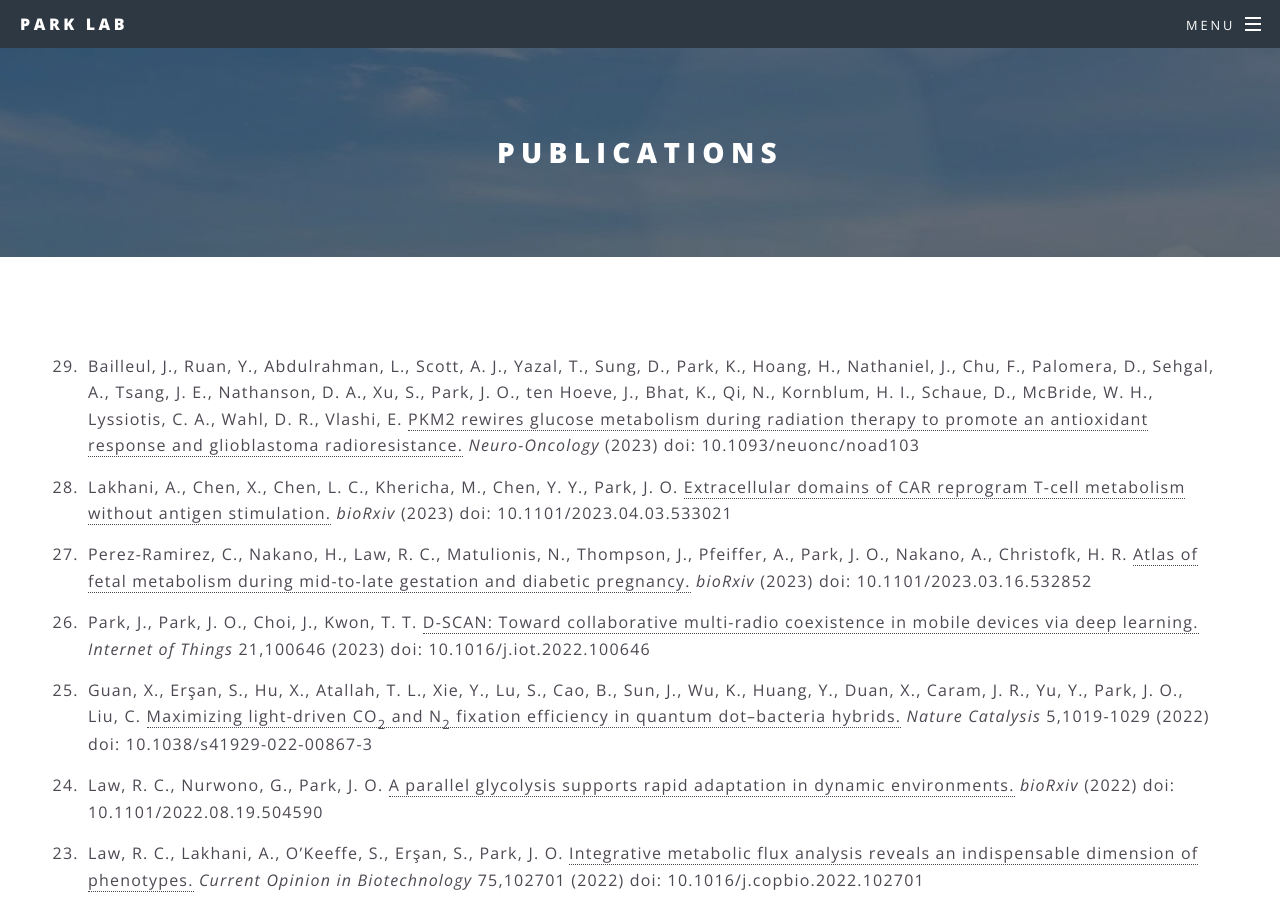
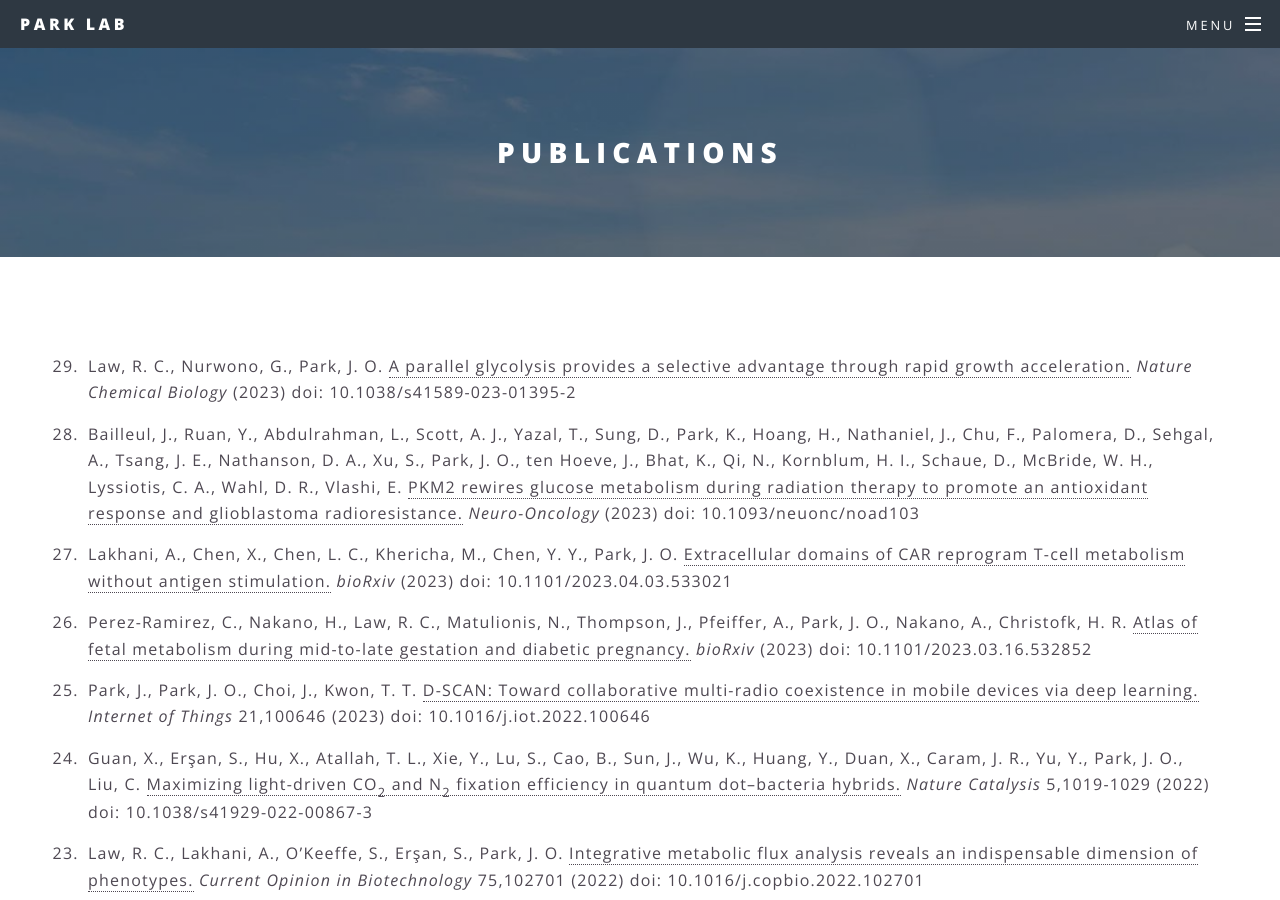
Before and after one commit to jopark/jopark.github.io, a Jekyll site: the page built from publications.html, in a window 1280 px wide and 900 px high. Built offline with Jekyll 4.4.1, drawn with Linux system fonts in a browser that asks for light colours.

Commit message:
Update publications.html

```diff
--- a/publications.html
+++ b/publications.html
@@ -4,12 +4,13 @@ title: Publications
 ---
 
 <ol reversed class="ul2">
+<li>Law, R. C., Nurwono, G., Park, J. O.  <a href="https://doi.org/10.1038/s41589-023-01395-2">A parallel glycolysis provides a selective advantage through rapid growth acceleration.</a> <i>Nature Chemical Biology</i> (2023) doi: 10.1038/s41589-023-01395-2</li>
 <li>Bailleul, J., Ruan, Y., Abdulrahman, L., Scott, A. J., Yazal, T., Sung, D., Park, K., Hoang, H., Nathaniel, J., Chu, F., Palomera, D., Sehgal, A., Tsang, J. E., Nathanson, D. A., Xu, S., Park, J. O., ten Hoeve, J., Bhat, K., Qi, N., Kornblum, H. I., Schaue, D., McBride, W. H., Lyssiotis, C. A., Wahl, D. R., Vlashi, E.  <a href="https://doi.org/10.1093/neuonc/noad103">PKM2 rewires glucose metabolism during radiation therapy to promote an antioxidant response and glioblastoma radioresistance.</a> <i>Neuro-Oncology</i> (2023) doi: 10.1093/neuonc/noad103</li>
 <li>Lakhani, A., Chen, X., Chen, L. C., Khericha, M., Chen, Y. Y., Park, J. O.  <a href="https://doi.org/10.1101/2023.04.03.533021">Extracellular domains of CAR reprogram T-cell metabolism without antigen stimulation.</a> <i>bioRxiv</i> (2023) doi: 10.1101/2023.04.03.533021</li>
 <li>Perez-Ramirez, C., Nakano, H., Law, R. C., Matulionis, N., Thompson, J., Pfeiffer, A., Park, J. O., Nakano, A., Christofk, H. R.   <a href="https://doi.org/10.1101/2023.03.16.532852">Atlas of fetal metabolism during mid-to-late gestation and diabetic pregnancy.</a> <i>bioRxiv</i> (2023) doi: 10.1101/2023.03.16.532852</li>
 <li>Park, J., Park, J. O., Choi, J., Kwon, T. T.  <a href="https://doi.org/10.1016/j.iot.2022.100646">D-SCAN: Toward collaborative multi-radio coexistence in mobile devices via deep learning.</a> <i>Internet of Things</i> 21,100646 (2023) doi: 10.1016/j.iot.2022.100646</li>
 <li>Guan, X., Erşan, S., Hu, X., Atallah, T. L., Xie, Y., Lu, S., Cao, B., Sun, J., Wu, K., Huang, Y., Duan, X., Caram, J. R., Yu, Y., Park, J. O., Liu, C.  <a href="https://doi.org/10.1038/s41929-022-00867-3">Maximizing light-driven CO<sub>2</sub> and N<sub>2</sub> fixation efficiency in quantum dot–bacteria hybrids.</a> <i>Nature Catalysis</i> 5,1019-1029 (2022) doi: 10.1038/s41929-022-00867-3</li>
-<li>Law, R. C., Nurwono, G., Park, J. O.  <a href="https://doi.org/10.1101/2022.08.19.504590">A parallel glycolysis supports rapid adaptation in dynamic environments.</a> <i>bioRxiv</i> (2022) doi: 10.1101/2022.08.19.504590</li>
+<!-- <li>Law, R. C., Nurwono, G., Park, J. O.  <a href="https://doi.org/10.1101/2022.08.19.504590">A parallel glycolysis supports rapid adaptation in dynamic environments.</a> <i>bioRxiv</i> (2022) doi: 10.1101/2022.08.19.504590</li> -->
 <li>Law, R. C., Lakhani, A., O’Keeffe, S., Erşan, S., Park, J. O.  <a href="https://www.sciencedirect.com/science/article/pii/S0958166922000283">Integrative metabolic flux analysis reveals an indispensable dimension of phenotypes.</a> <i>Current Opinion in Biotechnology</i> 75,102701 (2022) doi: 10.1016/j.copbio.2022.102701</li>
 <li>Polasko, A. L., Miao, Y., Kwok, I., Park, K., Park, J. O., Mahendra, S.  <a href="https://www.sciencedirect.com/science/article/pii/S2666911021000277?via%3Dihub#!">Vinyl chloride and 1,4-dioxane metabolism by <i>Pseudonocardia dioxanivorans</i> CB1190.</a> <i>Journal of Hazardous Materials Letters</i> 2,100039 (2021) doi: 10.1016/j.hazl.2021.100039</li>
 <li>Chen, C., Khericha, M., Lakhani, A., Meng, X., Salvestrini, E., Chen, L. C., Shafer, A., Alag, A., Ding, Y., Nicolaou, D., Park, J. O., Chen, Y. Y.  <a href="https://www.biorxiv.org/content/10.1101/2020.10.01.322990.abstract">Rational tuning of CAR tonic signaling yields superior T-cell therapy for cancer.</a> <i>bioRxiv</i> (2020) doi: 10.1101/2020.10.01.322990</li>
```
